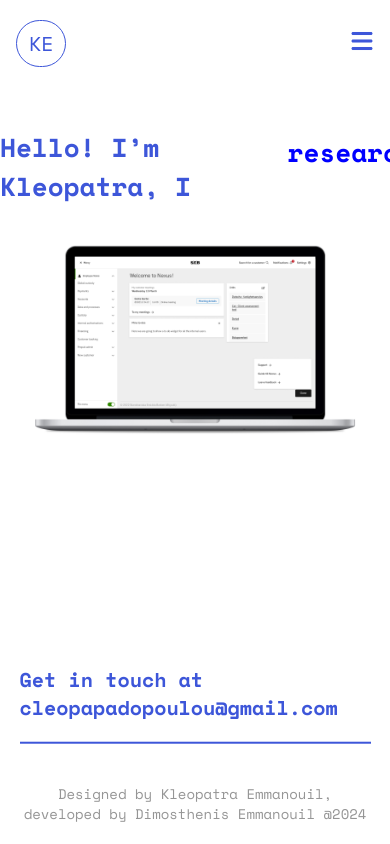
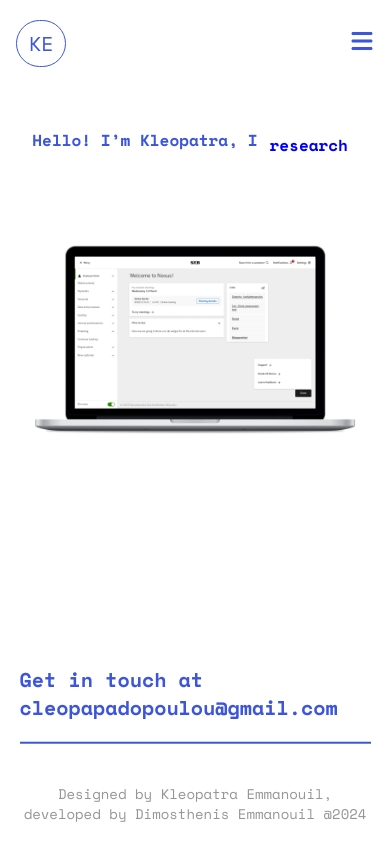
Before and after one commit to Albatraoz12/kleoportfolio, a Next.js app: page / in a window 390 px wide. Built offline with nearby package versions, Linux system fonts and the light colour scheme.

Commit message:
remove padding from text

```diff
--- a/app/page.tsx
+++ b/app/page.tsx
@@ -12,19 +12,19 @@ export default function Home() {
     <main
       className={`flex justify-center items-center flex-col mt-10 gap-8 ${spaceMono.className}`}
     >
-      <section className='wrapper font-bold text-[#3D56D9] text-[26px] h-[50px] flex gap-3'>
+      <section className='wrapper font-bold text-[#3D56D9] text-[16px] lg:text-[26px] h-[50px] flex gap-3'>
         <h2>Hello! I’m Kleopatra, I</h2>
         <div className='overflow-hidden'>
-          <span className='block h-full pl-2 text-blue-500 animate-spinWords'>
+          <span className='block h-full text-blue-500 animate-spinWords'>
             user test
           </span>
-          <span className='block h-full pl-2 text-blue-500 animate-spinWords'>
+          <span className='block h-full text-blue-500 animate-spinWords'>
             prototype
           </span>
-          <span className='block h-full pl-2 text-blue-500 animate-spinWords'>
+          <span className='block h-full text-blue-500 animate-spinWords'>
             wireframe
           </span>
-          <span className='block h-full pl-2 text-blue-500 animate-spinWords'>
+          <span className='block h-full text-blue-500 animate-spinWords'>
             research
           </span>
         </div>
```
